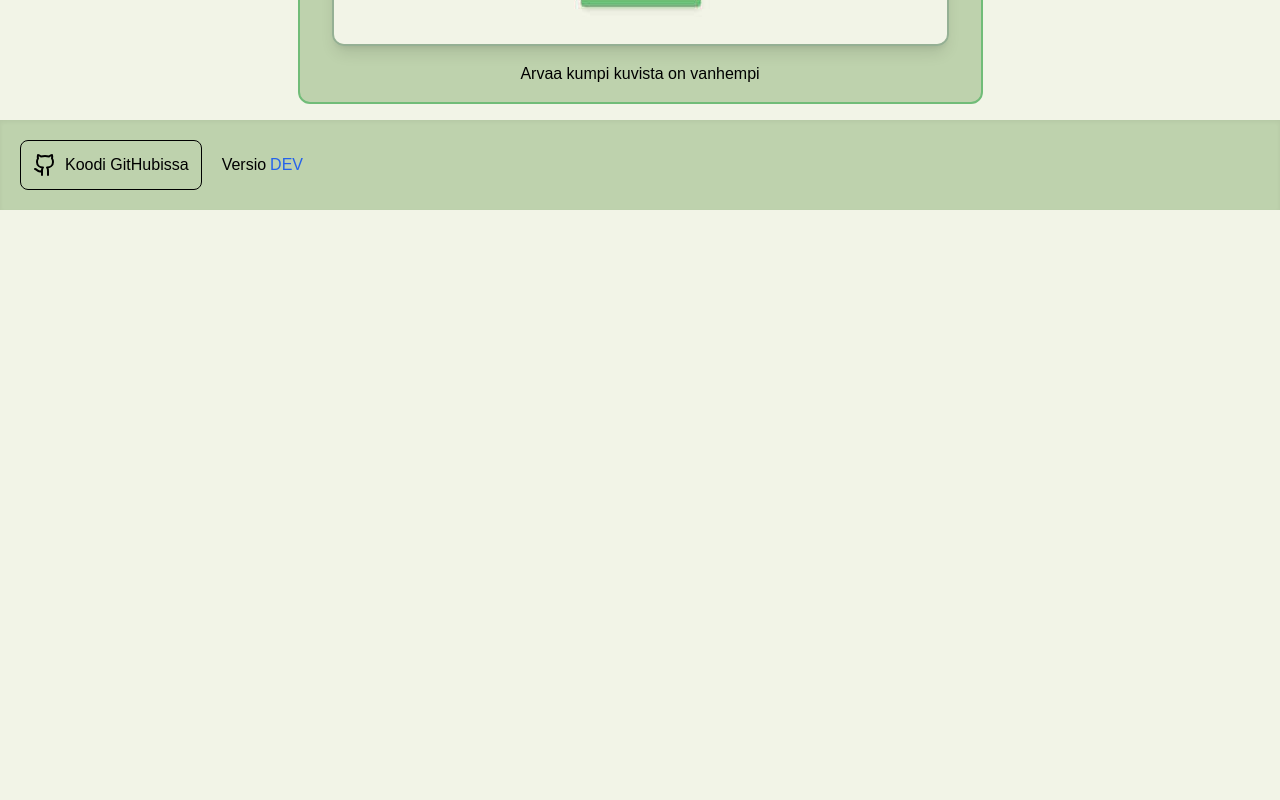
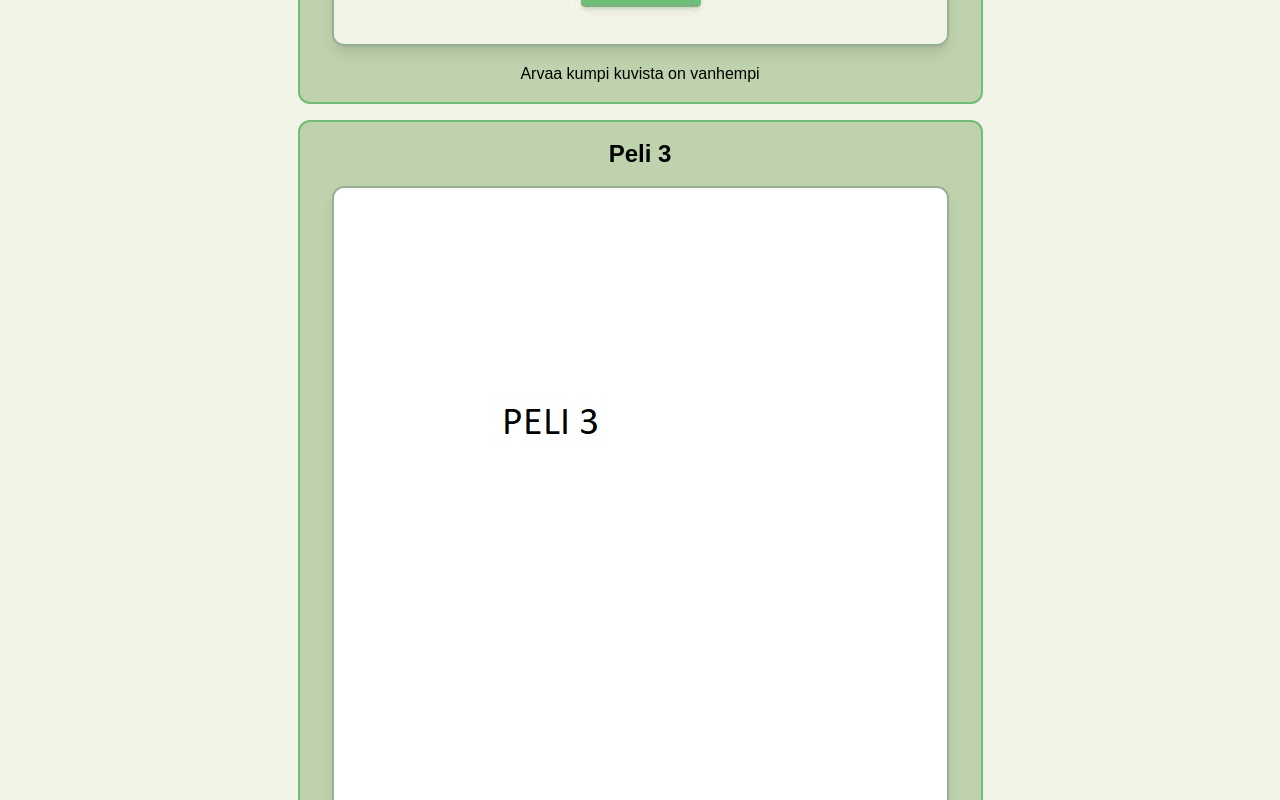
Before and after one commit to JesseK13241/WanhatWalokuvat, a Next.js app: page /pelit in a window 1280 px wide. Shown: the part 1540-2340 px from the top of the page. Before the commit the page ends 1750 px from the top, so only its background shows below. Built offline with nearby package versions, Linux system fonts and the light colour scheme; a web font is replaced by a local one.

Commit message:
Peli 3: Add temp img & link to /pelit, fix random photo fetching

```diff
--- a/src/app/pelit/page.js
+++ b/src/app/pelit/page.js
@@ -1,6 +1,7 @@
 import GameCard from "@/components/GameCard"
 import peli1 from "@/public/images/peli1.jpg"
 import peli2 from "@/public/images/peli2.jpg"
+import peli3 from "@/public/images/peli3.jpg"
 
 export default function Pelit() {
   return (
@@ -17,6 +18,12 @@ export default function Pelit() {
         description="Arvaa kumpi kuvista on vanhempi"
         path="/pelit/peli2"
       />
+      <GameCard
+        title="Peli 3"
+        imageSrc={peli3}
+        description="Peli 3"
+        path="/pelit/peli3"
+      />
     </div>
   )
 }
--- a/src/app/pelit/peli3/page.js
+++ b/src/app/pelit/peli3/page.js
@@ -2,7 +2,7 @@
 import Start from "@/app/pelit/peli3/Start"
 import PhotoContainer from "@/components/PhotoContainer"
 import PhotoInfo from "@/components/PhotoInfo"
-import getRandomPhoto from "@/services/photos"
+import { getRandomPhoto } from "@/services/photos"
 import { useState } from "react"
 
 export default function Peli3() {
```
Also changed, not shown: src/public/images/peli3.jpg (added).
